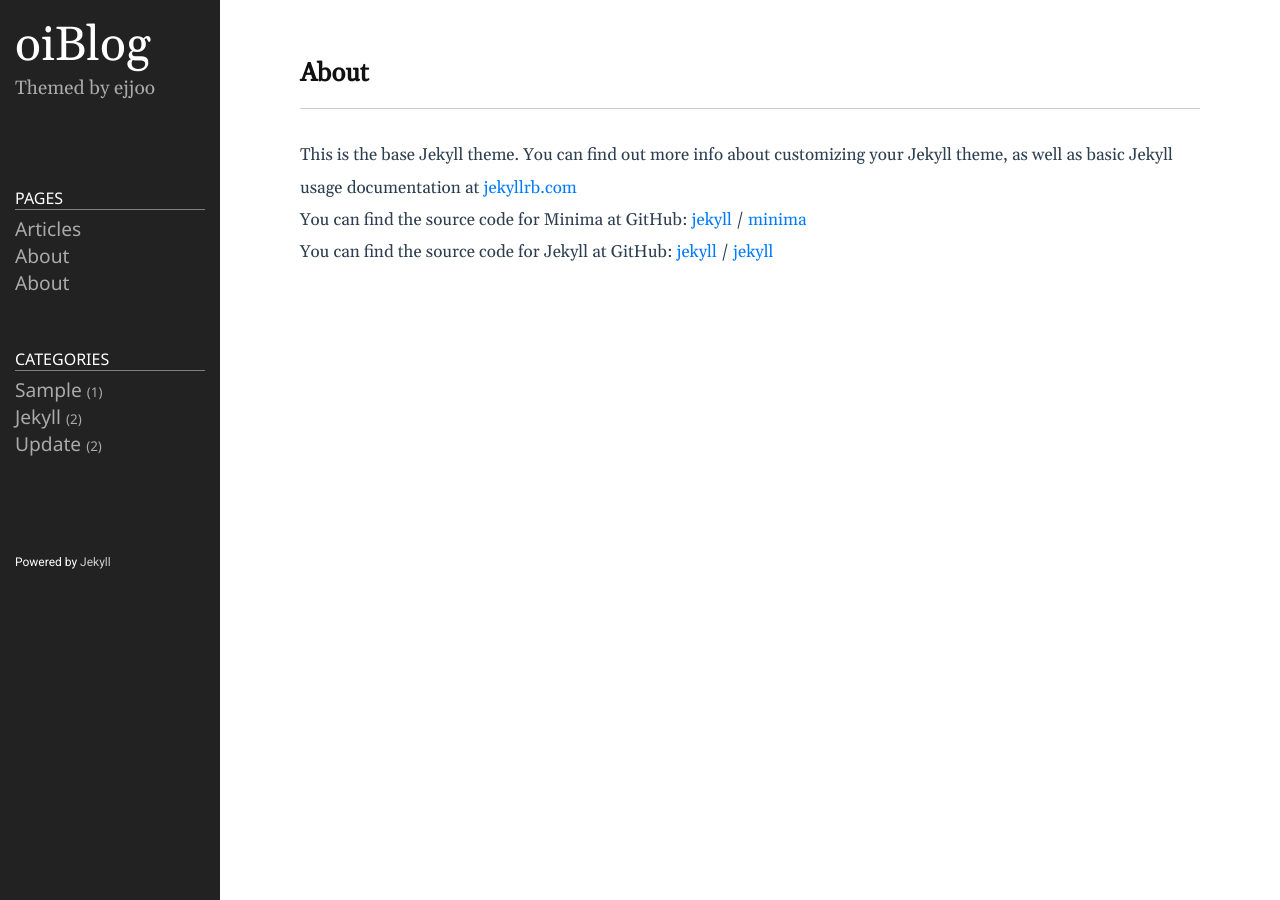
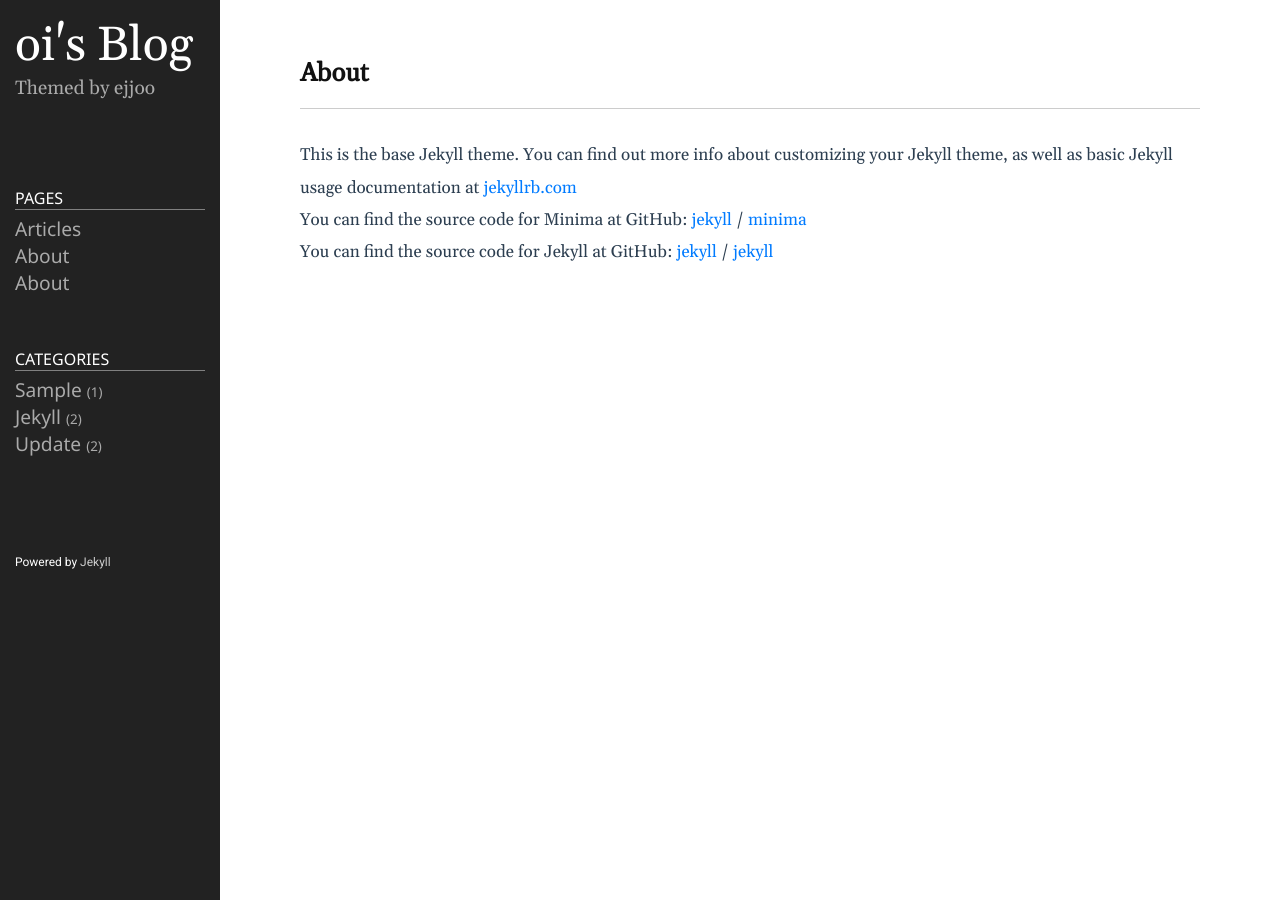
Before and after one commit to choiwlsd/choiwlsd.github.io, a Jekyll site: the page built from about.markdown, in a window 1280 px wide. Built offline with Jekyll 4.4.1, drawn with Linux system fonts in a browser that asks for light colours.

Commit message:
Fix: modify info of blog

```diff
--- a/_config.yml
+++ b/_config.yml
@@ -18,7 +18,7 @@
 # You can create any custom variable you would like, and they will be accessible
 # in the templates via {{ site.myvariable }}.
 
-title: oiBlog
+title: oi's Blog
 email: choiwlsd@gmail.com
 description: >- # this means to ignore newlines until "baseurl:"
   Themed by ejjoo
```
